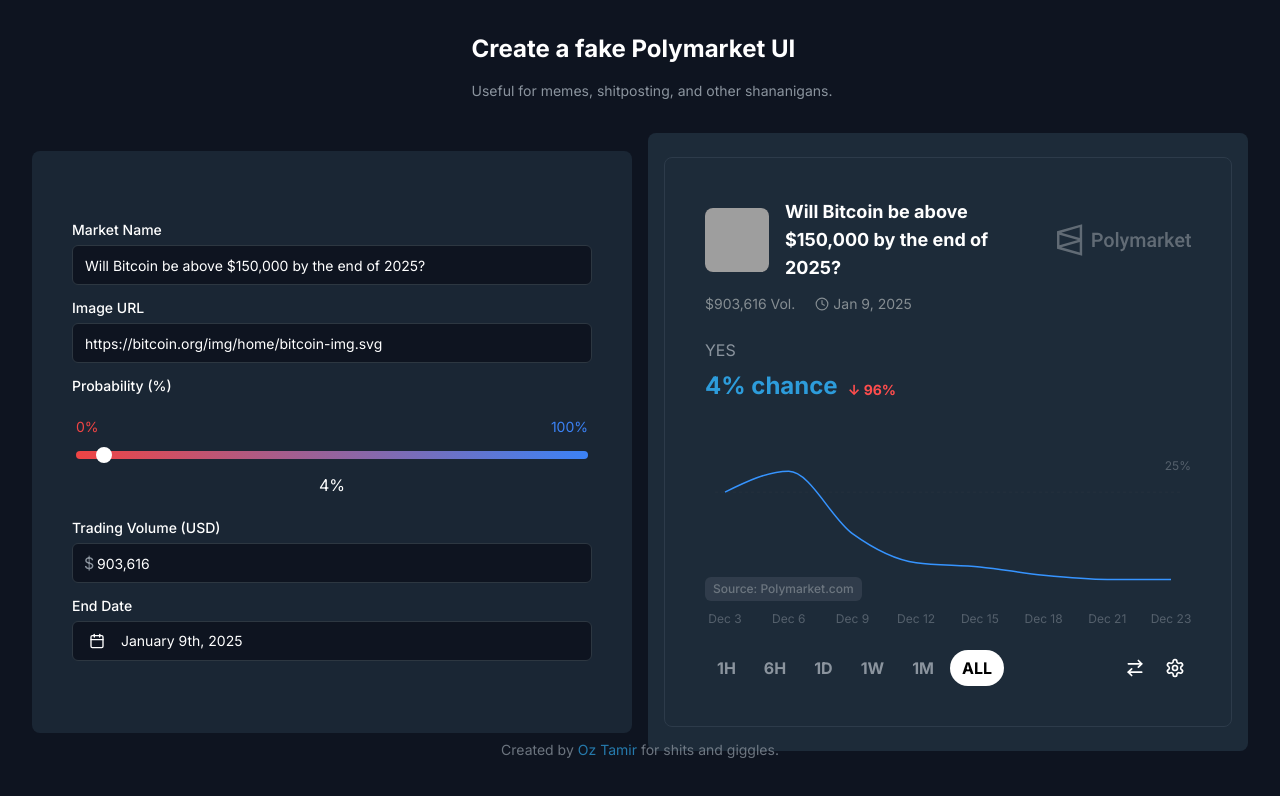
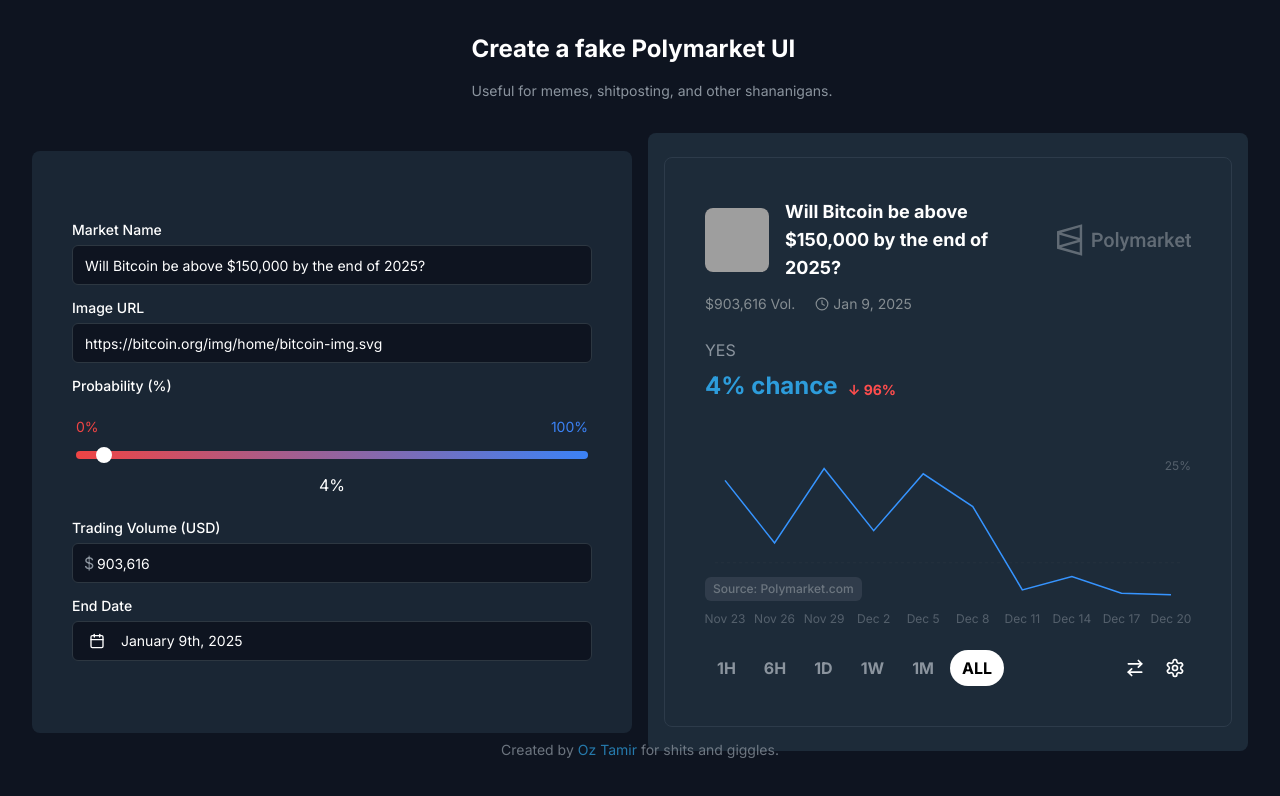
Before and after one commit to OzTamir/fake-polymarket, a React (Vite) app: page / in a window 1280 px wide. Shown: the top 796 px of the page. Built offline with nearby package versions, Linux system fonts and the light colour scheme; grey boxes are pictures that could not be loaded.

Commit message:
fix: graph random

```diff
--- a/src/components/MarketChart.tsx
+++ b/src/components/MarketChart.tsx
@@ -3,7 +3,6 @@
   LineChart,
   ResponsiveContainer,
   XAxis,
-  Tooltip,
   ReferenceLine,
 } from "recharts";
 
@@ -37,25 +36,8 @@
             interval={0}
             padding={{ left: 10, right: 10 }}
           />
-          <Tooltip
-            wrapperStyle={{ zIndex: 50 }}
-            content={({ active, payload }) => {
-              if (active && payload && payload.length) {
-                return (
-                  <div className="rounded-lg border  p-2 shadow-sm">
-                    <div className="flex flex-col">
-                      <span className="font-bold text-[#8B949E]">
-                        {payload[0].value}%
-                      </span>
-                    </div>
-                  </div>
-                );
-              }
-              return null;
-            }}
-          />
           <Line
-            type="monotone"
+            type="linear"
             dataKey="value"
             stroke="#3694FF"
             strokeWidth={1.5}
--- a/src/components/MarketView.tsx
+++ b/src/components/MarketView.tsx
@@ -2,24 +2,52 @@
 import { MarketChart } from "./MarketChart";
 import polymarketLogo from "/polymarket.svg";
 import { Clock, Settings, ArrowRightLeft } from "lucide-react";
+import { useEffect, useState } from "react";
 
-// Add this sample data (you should replace with real data)
-const sampleChartData = [
-  { date: "Dec 3", value: 25 },
-  { date: "Dec 6", value: 30 },
-  { date: "Dec 9", value: 15 },
-  { date: "Dec 12", value: 8 },
-  { date: "Dec 15", value: 7 },
-  { date: "Dec 18", value: 5 },
-  { date: "Dec 21", value: 4 },
-  { date: "Dec 23", value: 4 },
-];
+// Move sample data generation to a function
+function generateChartData(finalChance: number) {
+  const numberOfPoints = 10;
+  const result = [];
+
+  for (let i = 0; i < numberOfPoints; i++) {
+    const date = new Date();
+    date.setDate(date.getDate() - (numberOfPoints - i) * 3);
+
+    let value;
+    if (i >= numberOfPoints - 3) {
+      // Last three points converge to finalChance
+      const remaining = numberOfPoints - i;
+      value = finalChance + (Math.random() - 0.5) * 10 * remaining;
+    } else {
+      // Random values between 0 and 100 for earlier points
+      value = Math.random() * 100;
+    }
+
+    result.push({
+      date: date.toLocaleDateString("en-US", {
+        month: "short",
+        day: "numeric",
+      }),
+      value: Math.max(0, Math.min(100, value)), // Clamp between 0 and 100
+    });
+  }
+
+  return result;
+}
 
 export function MarketView({
   predictionData,
 }: {
   predictionData: PredictionMarketProps;
 }) {
+  const [chartData, setChartData] = useState(
+    generateChartData(predictionData.chance)
+  );
+
+  useEffect(() => {
+    setChartData(generateChartData(predictionData.chance));
+  }, [predictionData.chance]);
+
   return (
     <div className="p-6">
       <div className="mb-6">
@@ -70,7 +98,7 @@
         </div>
 
         <div className="mb-6 h-[200px] w-full rounded-lg p-0 pt-8">
-          <MarketChart data={sampleChartData} />
+          <MarketChart data={chartData} />
         </div>
 
         <div className="flex justify-between items-center">
```
